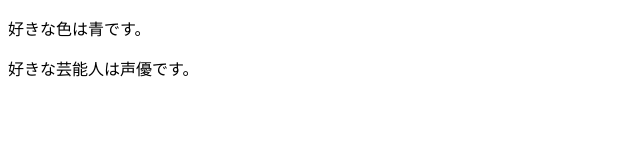
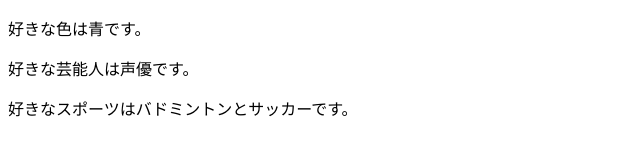
Before and after one commit to IshiYoshi765/command-practice, a plain HTML site: page index.html in a window 1280 px wide. Shown: the whole page, without its empty margins (0-640 px from the left). Drawn offline with Linux system fonts and the light colour scheme.

Commit message:
好きなスポーツを追記＆修正

```diff
--- a/index.html
+++ b/index.html
@@ -4,5 +4,6 @@
 	<body>
 		<p>好きな色は青です。</p>
 		<p>好きな芸能人は声優です。</p>
+		<p>好きなスポーツはバドミントンとサッカーです。</p>
 	</body>
 </html>
```
